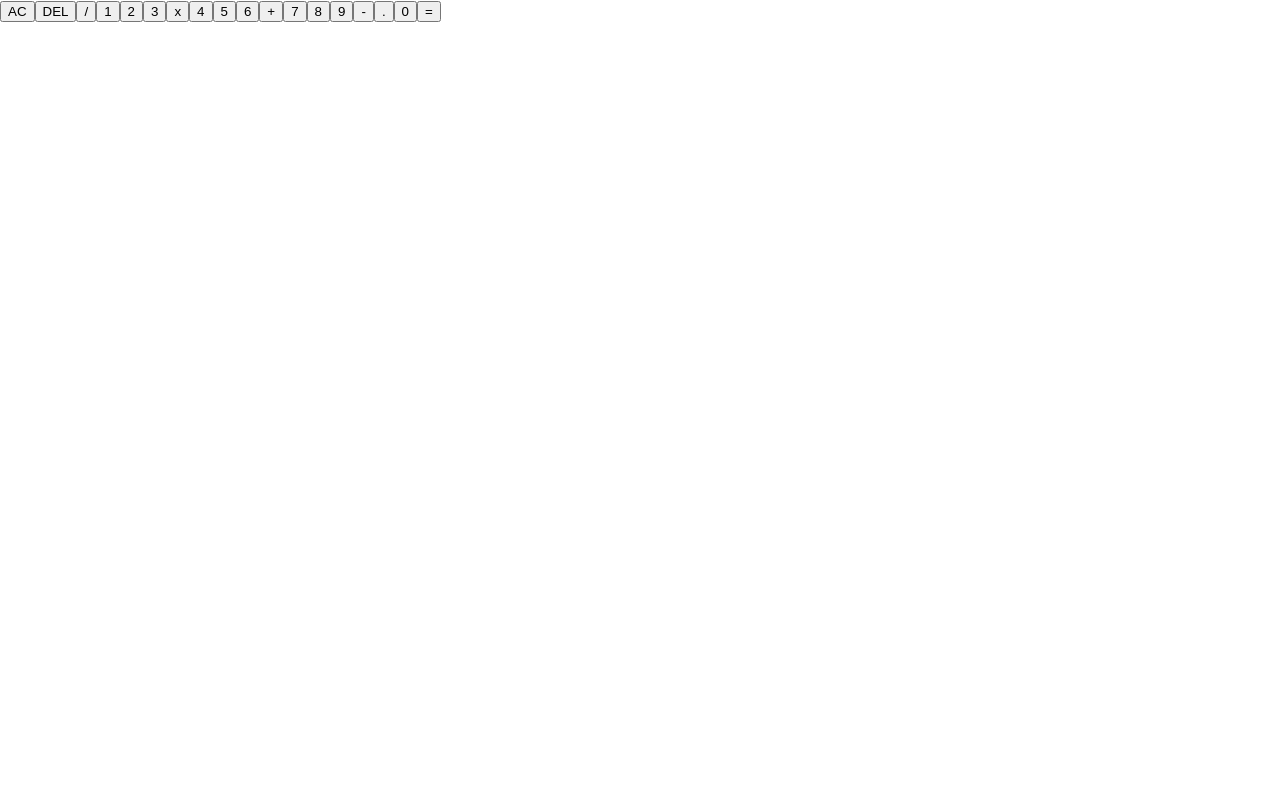
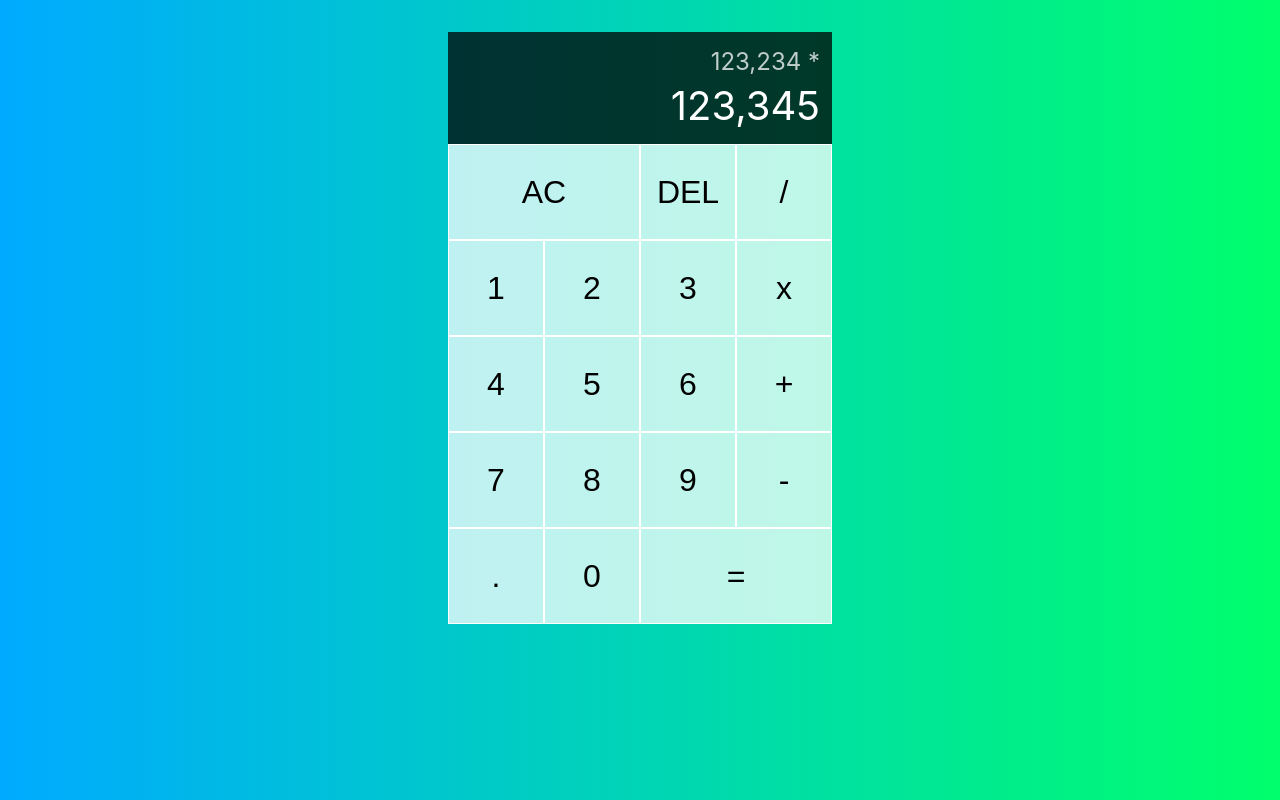
Before and after one commit to QuillonTheGeek/react-calculator, a React (Create React App) app: page / in a window 1280 px wide. Built offline with nearby package versions, Linux system fonts and the light colour scheme.

Commit message:
Styling & UI completed

```diff
--- a/src/App.js
+++ b/src/App.js
@@ -1,12 +1,12 @@
 import logo from "./logo.svg";
-import "./App.css";
+import "./styles.css";
 
 function App() {
   return (
     <div className="calculator-grid">
       <div className="output">
-        <div className="previous-operand"></div>
-        <div className="current-operand"></div>
+        <div className="previous-operand">123,234 *</div>
+        <div className="current-operand">123,345</div>
       </div>
 
       <button className="span-two">AC</button>
--- a/src/styles.css
+++ b/src/styles.css
@@ -0,0 +1,56 @@
+*,
+*::before,
+*::after {
+  box-sizing: border-box;
+}
+
+body {
+  margin: 0;
+  background: linear-gradient(to right, #00aaff, #00ff6c);
+}
+
+.calculator-grid {
+  display: grid;
+  margin-top: 2rem;
+  justify-content: center;
+  grid-template-columns: repeat(4, 6rem);
+  grid-template-rows: minmax(7rem, auto) repeat(5, 6rem);
+}
+.calculator-grid > button {
+  cursor: pointer;
+  font-size: 2rem;
+  border: 1px solid white;
+  outline: none;
+  background-color: rgba(255, 255, 255, 0.75);
+}
+
+.calculator-grid > button:hover,
+.calculator-grid > button:focus {
+  background-color: rgba(255, 255, 255, 0.9);
+}
+
+.span-two {
+  grid-column: span 2;
+}
+
+.output {
+  grid-column: 1 / -1;
+  background-color: rgba(0, 0, 0, 0.75);
+  display: flex;
+  flex-direction: column;
+  align-items: flex-end;
+  justify-content: space-around;
+  padding: 0.75rem;
+  word-wrap: break-word;
+  word-break: break-all;
+}
+
+.output .previous-operand {
+  color: rgba(255, 255, 255, 0.75);
+  font-size: 1.5rem;
+}
+
+.output .current-operand {
+  color: white;
+  font-size: 2.5rem;
+}
```
